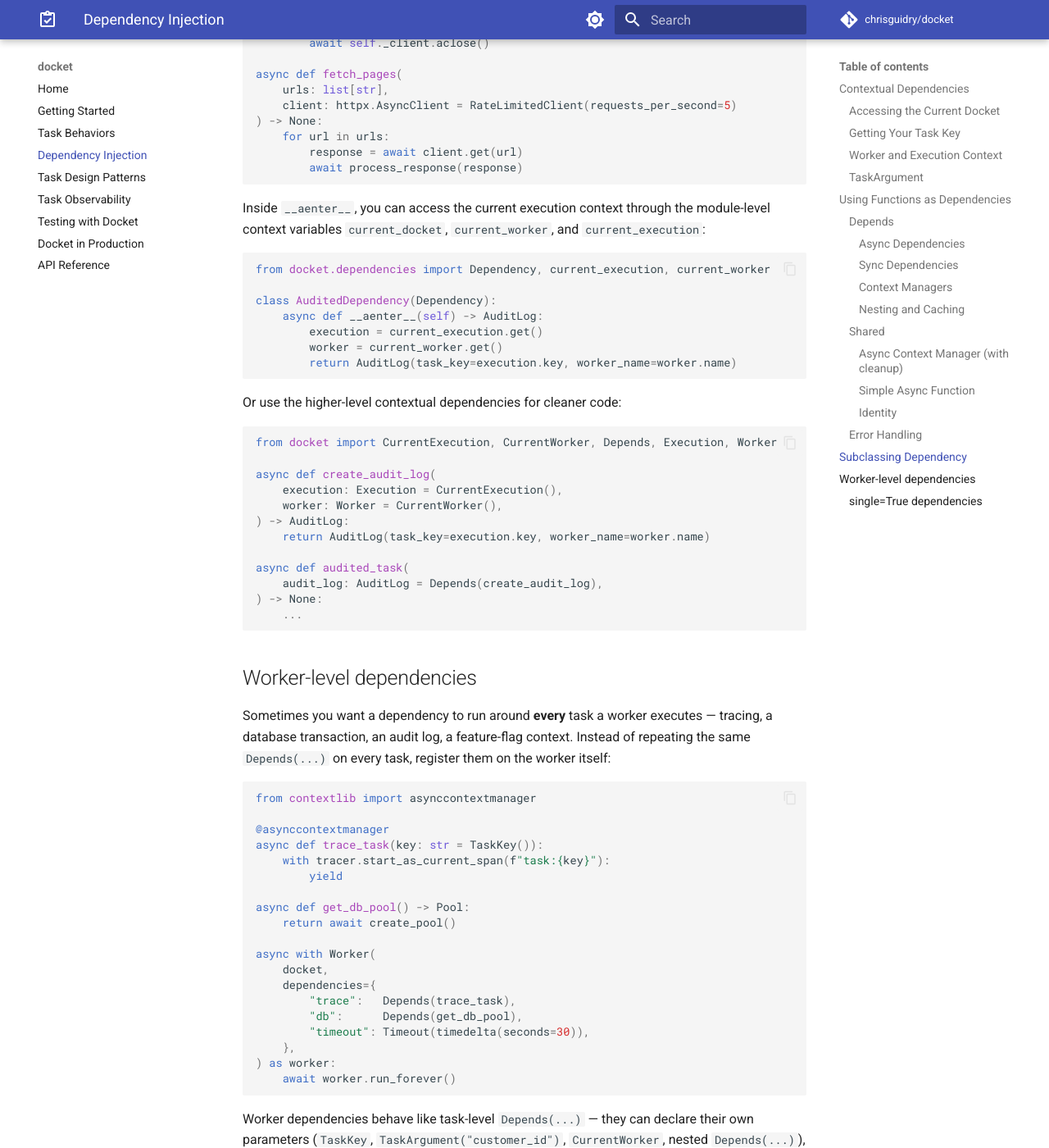
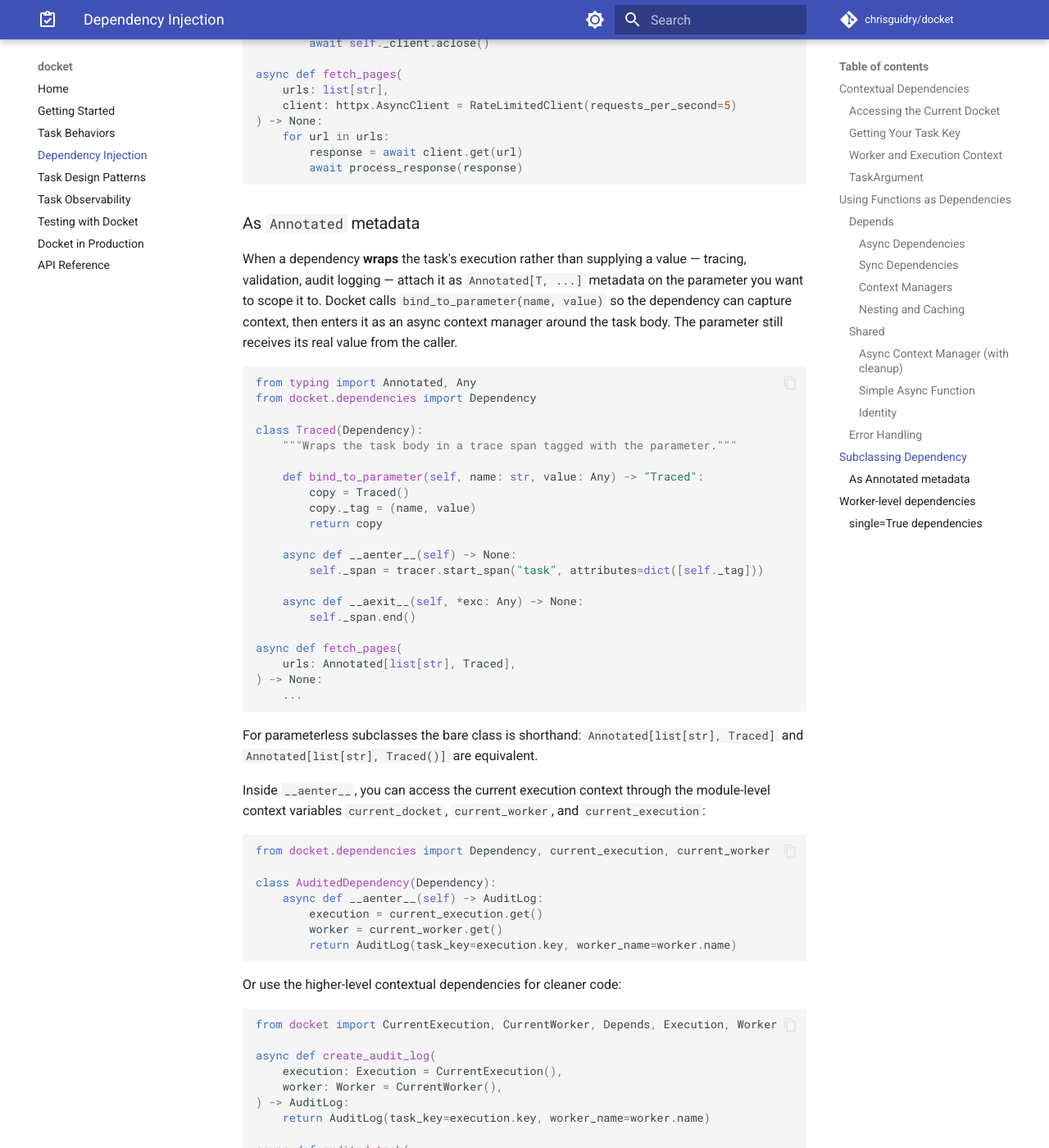
Before and after one commit to chrisguidry/docket, an MkDocs documentation site: the page built from docs/dependency-injection.md, in a window 1280 px wide and 1400 px high, scrolled down 7420 px. Shown: the whole window at 82% size. Built offline with MkDocs 1.6.1 and Material for MkDocs 9.7.7, drawn with Linux system fonts in a browser that asks for light colours; comment, search, counter and statistics services are not loaded.

Commit message:
Pin uncalled-for>=0.3.2 for bare-class Annotated shorthand
uncalled-for 0.3.2 (chrisguidry/uncalled-for#9) accepts bare `Dependency`
subclasses as `Annotated[T, ...]` metadata, instantiating them automatically
— so `Annotated[UUID, MyDep]` works the same as `Annotated[UUID, MyDep()]`
for parameterless subclasses.

Bump the pin to record the new minimum, add contract tests so we'd catch
a regression in uncalled-for, and document the Annotated-metadata form
in the dependency-injection guide (which previously only covered the
default-value form for user `Dependency` subclasses).

Co-Authored-By: Claude Opus 4.7 (1M context) <noreply@anthropic.com>

````diff
--- a/docs/dependency-injection.md
+++ b/docs/dependency-injection.md
@@ -362,6 +362,36 @@ async def fetch_pages(
         await process_response(response)
 ```
 
+### As `Annotated` metadata
+
+When a dependency **wraps** the task's execution rather than supplying a value — tracing, validation, audit logging — attach it as `Annotated[T, ...]` metadata on the parameter you want to scope it to. Docket calls `bind_to_parameter(name, value)` so the dependency can capture context, then enters it as an async context manager around the task body. The parameter still receives its real value from the caller.
+
+```python
+from typing import Annotated, Any
+from docket.dependencies import Dependency
+
+class Traced(Dependency):
+    """Wraps the task body in a trace span tagged with the parameter."""
+
+    def bind_to_parameter(self, name: str, value: Any) -> "Traced":
+        copy = Traced()
+        copy._tag = (name, value)
+        return copy
+
+    async def __aenter__(self) -> None:
+        self._span = tracer.start_span("task", attributes=dict([self._tag]))
+
+    async def __aexit__(self, *exc: Any) -> None:
+        self._span.end()
+
+async def fetch_pages(
+    urls: Annotated[list[str], Traced],
+) -> None:
+    ...
+```
+
+For parameterless subclasses the bare class is shorthand: `Annotated[list[str], Traced]` and `Annotated[list[str], Traced()]` are equivalent.
+
 Inside `__aenter__`, you can access the current execution context through the
 module-level context variables `current_docket`, `current_worker`, and
 `current_execution`:
--- a/pyproject.toml
+++ b/pyproject.toml
@@ -37,7 +37,7 @@ dependencies = [
     "typer>=0.15.1",
     "typing_extensions>=4.12.0",
     "tzdata>=2025.2; sys_platform == 'win32'",
-    "uncalled-for>=0.2.0",
+    "uncalled-for>=0.3.2",
 ]
 
 [project.optional-dependencies]
````
Also changed, not shown: 2 other files.
